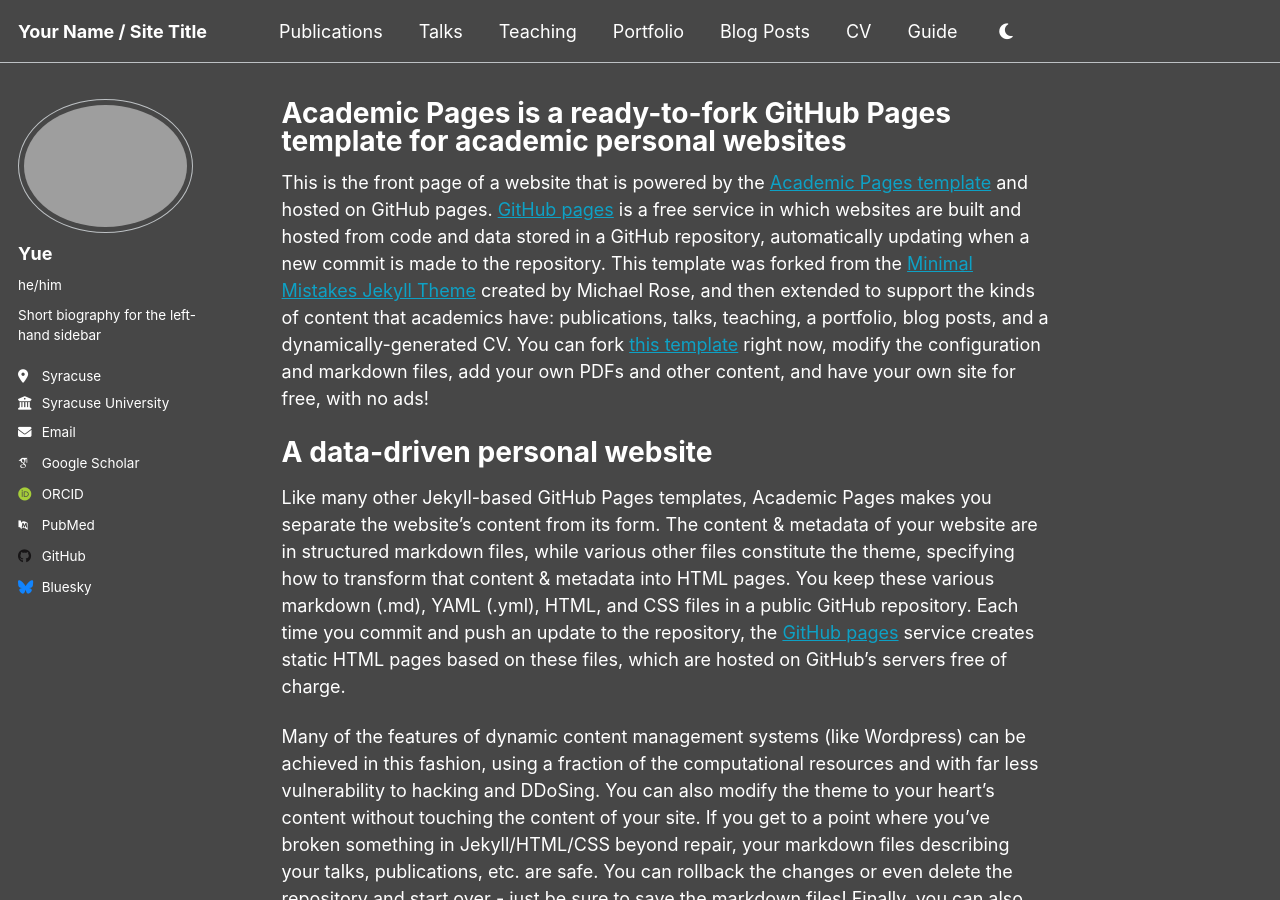
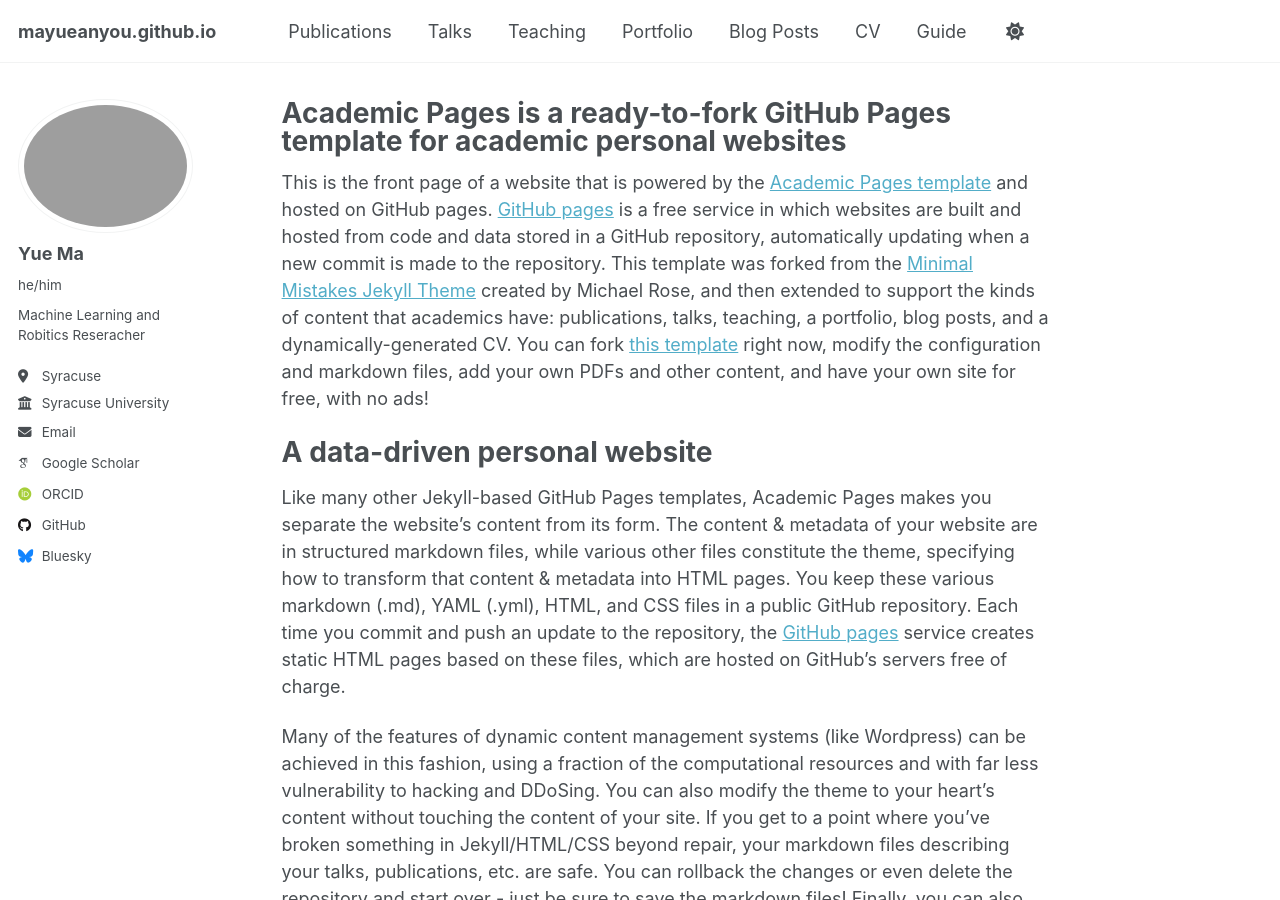
Before and after one commit to mayueanyou/mayueanyou.github.io, a Jekyll site: the page built from _pages/about.md, in a window 1280 px wide and 900 px high. Built offline with Jekyll 4.4.1, drawn with Linux system fonts in a browser that asks for light colours; some web fonts are replaced; part of the change alters nothing that is shown.

Commit message:
Update _config.yml

```diff
--- a/_config.yml
+++ b/_config.yml
@@ -8,8 +8,8 @@
 
 # Basic Site Settings
 locale                   : "en-US"
-site_theme               : "dark"
-title                    : "Your Name / Site Title"
+site_theme               : "default"
+title                    : #"Your Name / Site Title"
 title_separator          : "-"
 name                     : &name "Your Name"
 description              : &description "personal description"
@@ -23,9 +23,9 @@ repository               : "academicpages/academicpages.github.io"
 author:
   # Biographic information
   avatar           : "profile.png"
-  name             : "Yue"
+  name             : "Yue Ma"
   pronouns         : "he/him"
-  bio              : "Short biography for the left-hand sidebar"
+  bio              : "Machine Learning and Robitics Reseracher"
   location         : "Syracuse"
   employer         : "Syracuse University"
   uri              : # URL
@@ -34,11 +34,11 @@ author:
   # Academic websites
   academia         : # URL
   arxiv            : # URL - Update with the correct link to your profile
-  googlescholar    : "https://scholar.google.com/citations?user=PS_CX0AAAAAJ"
+  googlescholar    : "https://scholar.google.com/citations?user=ujdn14QAAAAJ&hl=en"
   impactstory      : # URL
   orcid            : "http://orcid.org/yourorcidurl"
   semantic         : # URL
-  pubmed           : "https://www.ncbi.nlm.nih.gov/pubmed/?term=john+snow"
+  pubmed           : #"https://www.ncbi.nlm.nih.gov/pubmed/?term=john+snow"
   researchgate     : # URL
   scopus           : # URL
 
```
